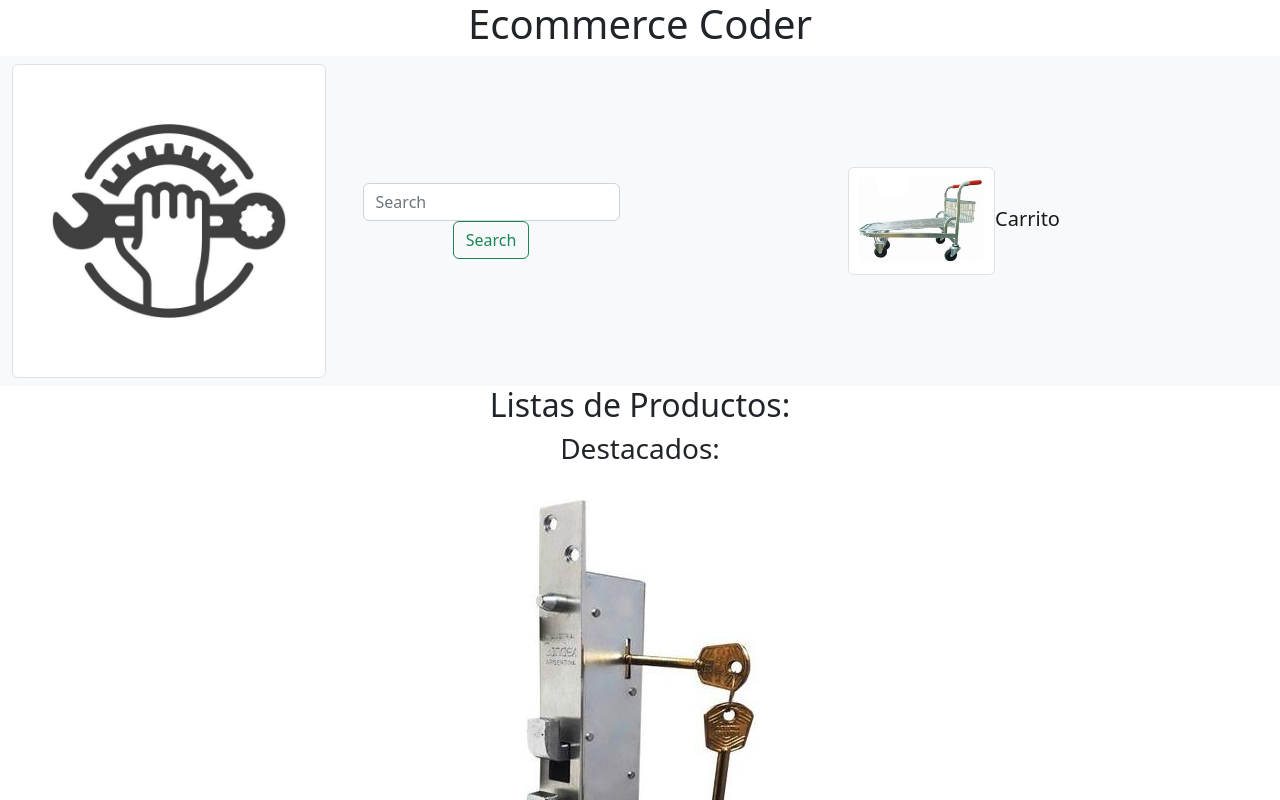
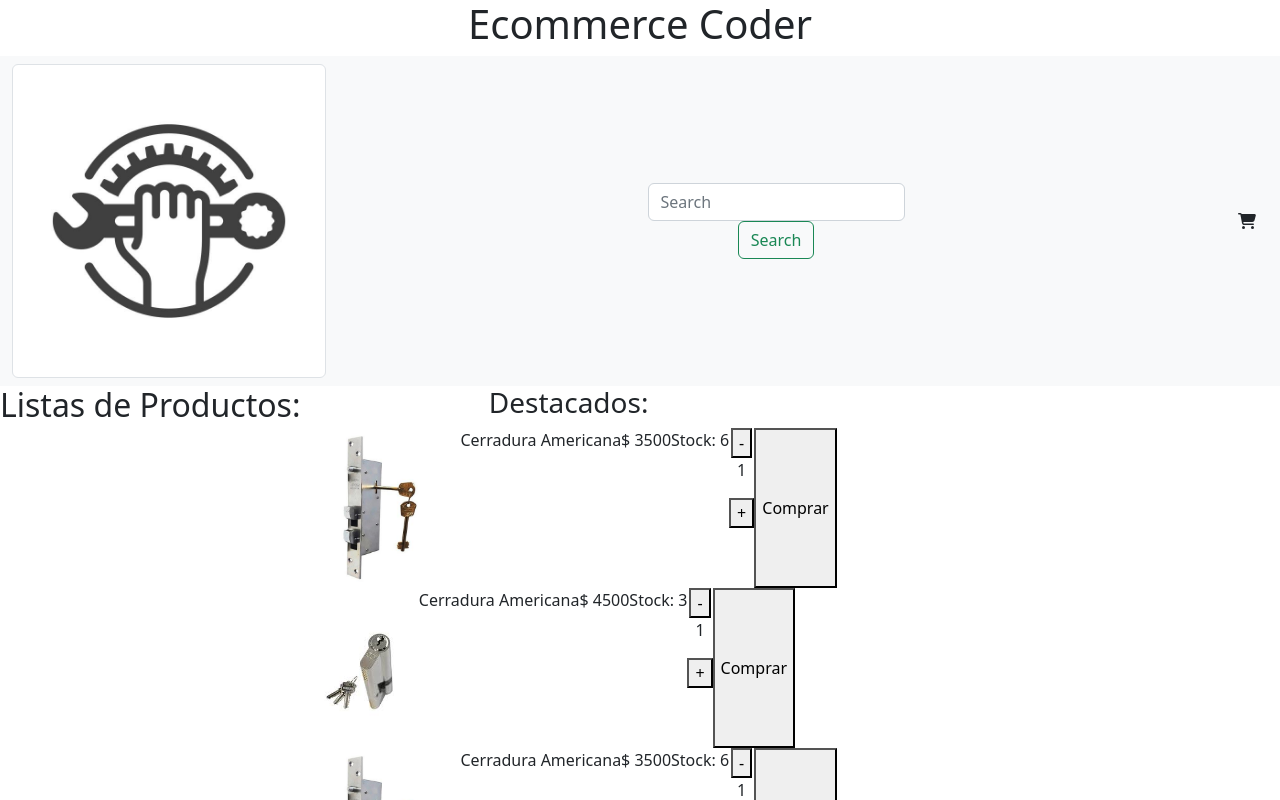
Before and after one commit to martinob10/React, a React (Create React App) app: page / in a window 1280 px wide. Shown: the top 800 px of the page. Built offline with nearby package versions, Linux system fonts and the light colour scheme.

Commit message:
carrito2

```diff
--- a/package.json
+++ b/package.json
@@ -3,6 +3,9 @@
   "version": "0.1.0",
   "private": true,
   "dependencies": {
+    "@fortawesome/fontawesome-svg-core": "^6.1.2",
+    "@fortawesome/free-solid-svg-icons": "^6.1.2",
+    "@fortawesome/react-fontawesome": "^0.2.0",
     "@testing-library/jest-dom": "^5.16.4",
     "@testing-library/react": "^13.3.0",
     "@testing-library/user-event": "^13.5.0",
--- a/src/App.css
+++ b/src/App.css
@@ -7,32 +7,7 @@
   pointer-events: none;
 }
 
-@media (prefers-reduced-motion: no-preference) {
-  .App-logo {
-    animation: App-logo-spin infinite 20s linear;
-  }
+.productos {
+  display: flex;
+  flex-direction: row;
 }
-
-.App-header {
-  background-color: #282c34;
-  min-height: 100vh;
-  display: flex;
-  flex-direction: column;
-  align-items: center;
-  justify-content: center;
-  font-size: calc(10px + 2vmin);
-  color: white;
-}
-
-.App-link {
-  color: #61dafb;
-}
-
-@keyframes App-logo-spin {
-  from {
-    transform: rotate(0deg);
-  }
-  to {
-    transform: rotate(360deg);
-  }
-}
--- a/src/App.js
+++ b/src/App.js
@@ -2,6 +2,7 @@
 import 'bootstrap/dist/css/bootstrap.min.css'
 import NavBar from './components/NavBar/NavBar';
 import ItemListContainer from './components/ItemListContainer/ItemListContainer';
+
 
 function App() {
   return (
@@ -9,6 +10,7 @@
       <div className='d-flex row'>
       <h1>Ecommerce Coder</h1>
       <NavBar />
+
       </div>
 
       <div className='productos'>
--- a/src/components/CartWidget/CartWidget.js
+++ b/src/components/CartWidget/CartWidget.js
@@ -1,9 +1,14 @@
+import {FontAwesomeIcon} from '@fortawesome/react-fontawesome';
+import {faCartShopping} from '@fortawesome/free-solid-svg-icons'
+
+
 const CartWidget = () => {
     return(
         <div>
 
                 <div className="container-fluid">
-                    <a className="navbar-brand" href="index.html"><img src="./assets/carrito.jpg"   className="img-fluid img-thumbnail w-25 p1" alt="Carrito"></img>Carrito</a>
+                    <FontAwesomeIcon icon={faCartShopping}/>
+
                 </div>
 
         </div>
--- a/src/components/Item/Item.css
+++ b/src/components/Item/Item.css
@@ -0,0 +1,4 @@
+.Item {
+    display: flex;
+    height: 10rem;
+}
--- a/src/components/Item/Item.js
+++ b/src/components/Item/Item.js
@@ -9,7 +9,7 @@
 
 
     return(
-        <div className="ItemProduct">
+        <div className="Item">
             <img src={`/assets/${image}`} alt="Cerradura" />
             <p>{title}</p>
             <span>$ {price}</span>
```
Also changed, not shown: 1 other file (tests, documents, lock files or other folders).
